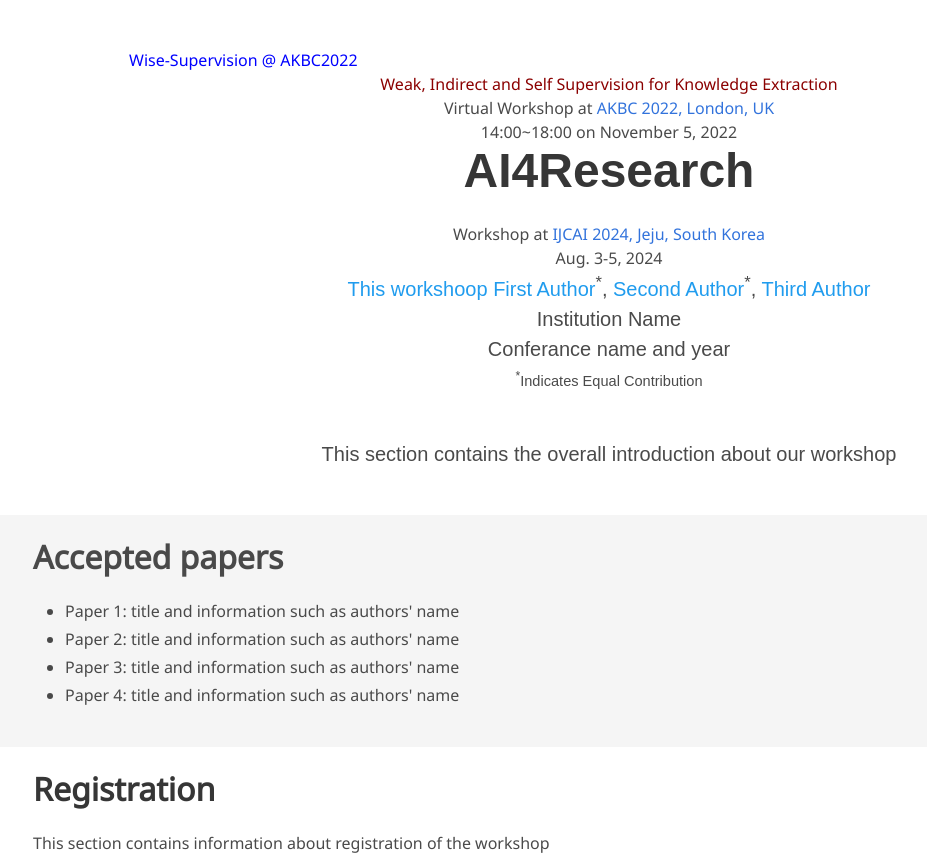
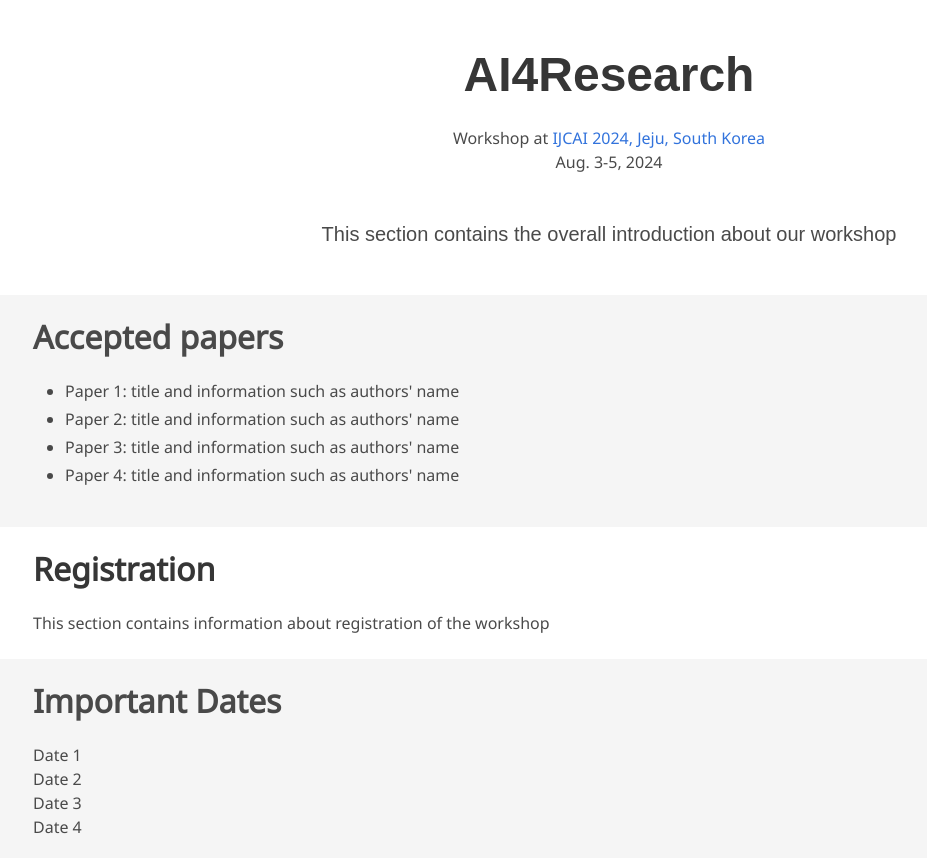
Before and after one commit to AI4Research/AI4Research.github.io, a plain HTML site: page index.html in a window 1280 px wide. Shown: the top 858 px of the page, without its empty margins (31-958 px from the left). Drawn offline with nearby package versions, Linux system fonts and the light colour scheme; some icons are missing; a web font is replaced by a local one.

Commit message:
Update index.html

```diff
--- a/index.html
+++ b/index.html
@@ -52,35 +52,13 @@
       <div class="container is-max-desktop">
         <div class="columns is-centered">
           <div class="column has-text-centered">
-                    <h4 align="left" class="blog-title" style="color:blue">Wise-Supervision @ AKBC2022</h4>
-        <h1 class="blog-title"><font color="DarkRed">Weak, Indirect and Self Supervision for Knowledge Extraction </font></h1>
-        <p class="lead blog-description">
-            Virtual Workshop at <a href="https://www.akbc.ws/2022/">AKBC 2022, London, UK</a><br/>
-            14:00~18:00 on November 5, 2022<br/>
-            <!--            Contact: <a href="mailto:uskb-workshop@googlegroups.com">uskb-workshop@googlegroups.com</a>-->
-        </p>
             <h1 class="title is-1 publication-title">AI4Research</h1>
                     <p class="lead blog-description">
              Workshop at <a href="https://ijcai24.org/">IJCAI 2024, Jeju, South Korea</a><br/>
             Aug. 3-5, 2024<br/>
             <!--            Contact: <a href="mailto:AI4Research2024@gmail.com">AI4Research2024@gmail.com</a>-->
         </p>
-            <div class="is-size-5 publication-authors">
-              <!-- Workshop information -->
-              <span class="workshop_subtitle">
-                <a>This workshoop</a>
-                <a href="FIRST AUTHOR PERSONAL LINK" target="_blank">First Author</a><sup>*</sup>,</span>
-              <span class="workshop_subtitle">
-                <a href="SECOND AUTHOR PERSONAL LINK" target="_blank">Second Author</a><sup>*</sup>,</span>
-              <span class="workshop_subtitle">
-                <a href="THIRD AUTHOR PERSONAL LINK" target="_blank">Third Author</a>
-              </span>
-            </div>
 
-            <div class="is-size-5 publication-authors">
-              <span class="workshop_subtitle">Institution Name<br>Conferance name and year</span>
-              <span class="eql-cntrb"><small><br><sup>*</sup>Indicates Equal Contribution</small></span>
-            </div>
           </div>
         </div>
       </div>
```
